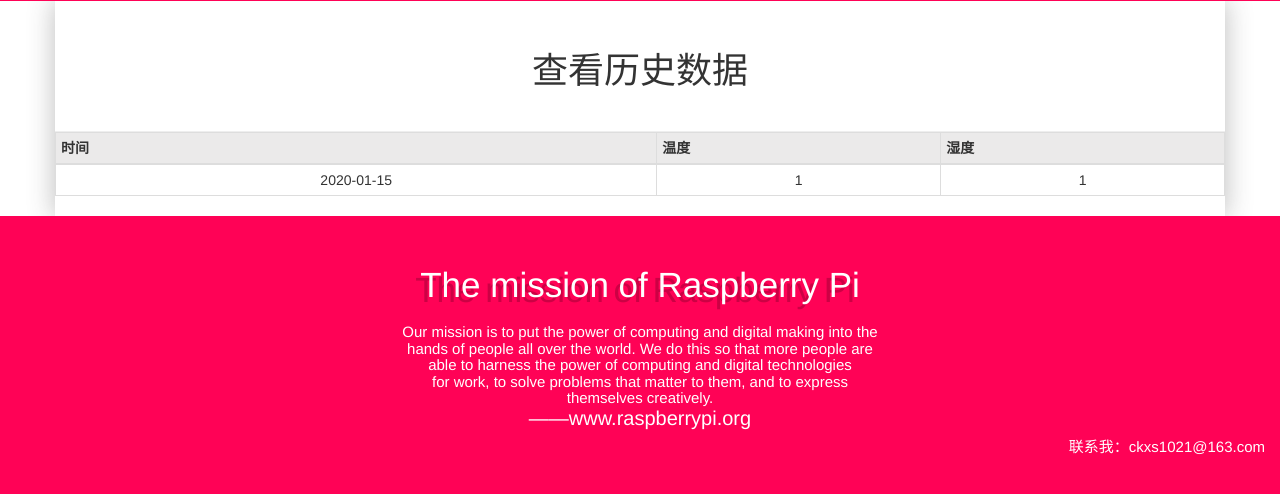
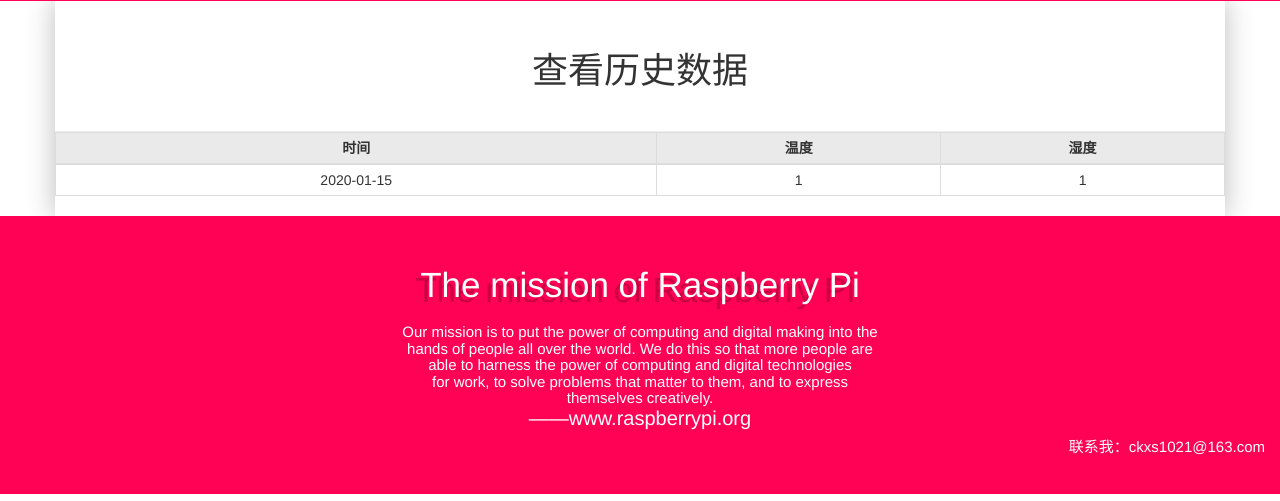
Before and after one commit to chenxiaoshen/Smarthome, a Django app: page /history/ in a window 1280 px wide. Shown: the part 299-800 px from the top of the page. Run offline with Django 3.2, Linux system fonts and the light colour scheme; a user stored in the database is signed in; tables that the repository leaves empty hold one stand-in row (values such as "Sample post"); some libraries are stand-ins or nearby versions.

Commit message:
table changed 3

```diff
--- a/Raspbian/templates/history.html
+++ b/Raspbian/templates/history.html
@@ -33,9 +33,9 @@
     <table class="table table-hover table-bordered table-condensed">
         <thead>
            <tr>
-               <th>时间</th>
-               <th>温度</th>
-               <th>湿度</th>
+               <th class="text-center">时间</th>
+               <th class="text-center">温度</th>
+               <th class="text-center">湿度</th>
            </tr>
         </thead>
         <tbody>
```
